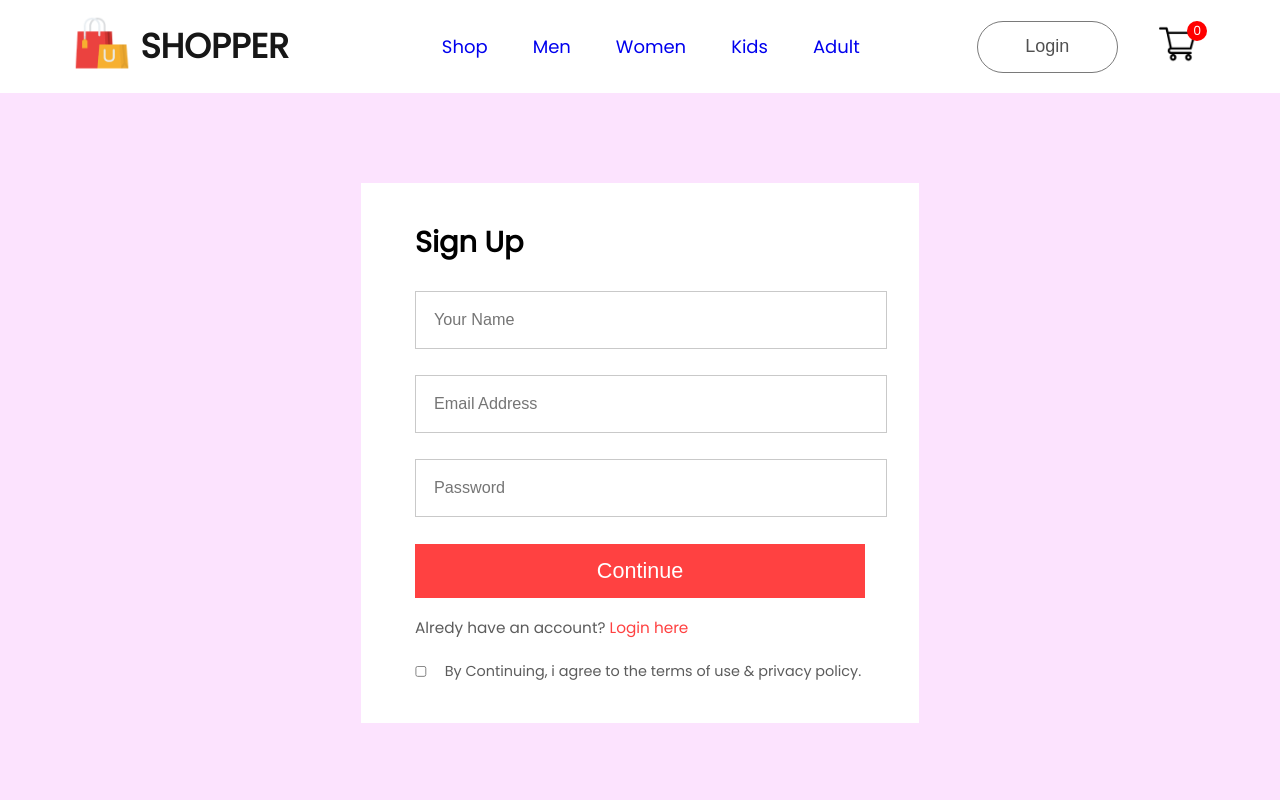
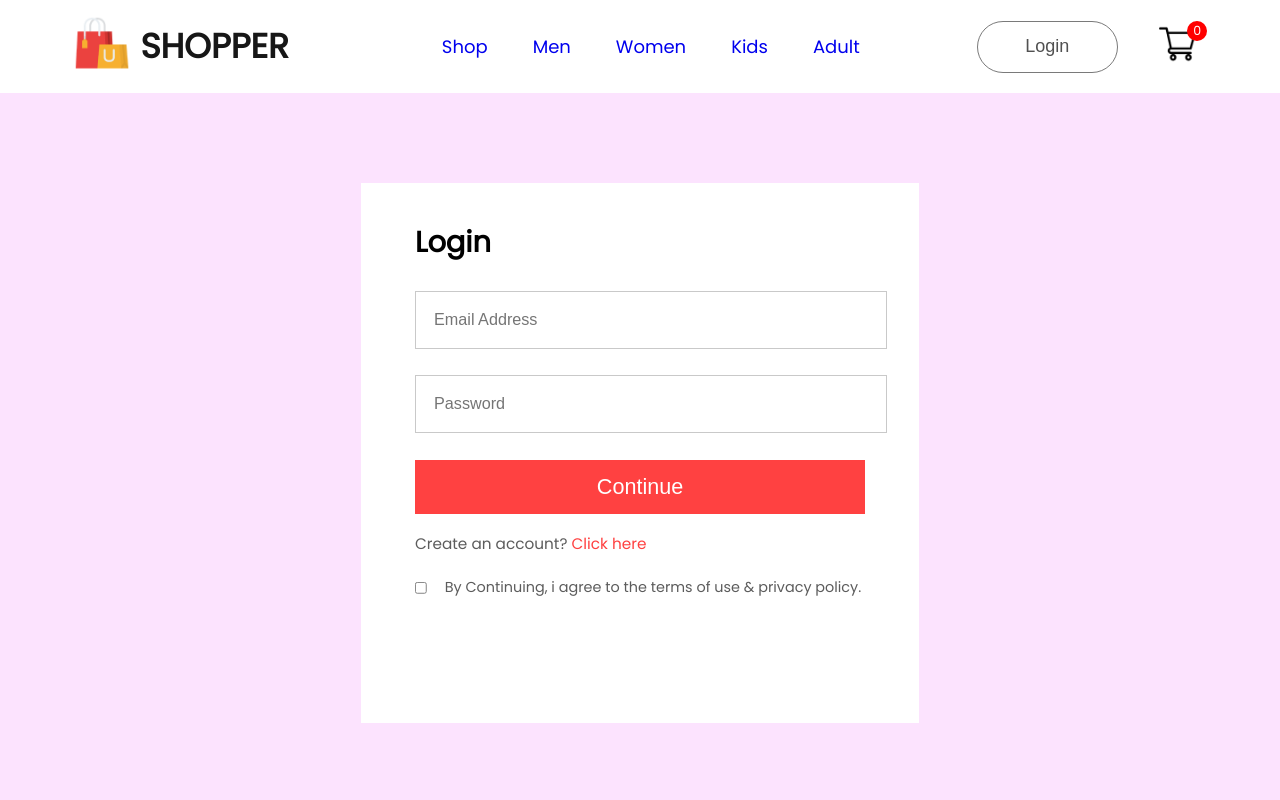
Before and after one commit to Kuncode2/E-Commerce-mern-frontend, a React (Create React App) app: page /login in a window 1280 px wide. Shown: the top 800 px of the page. Built offline with nearby package versions, Linux system fonts and the light colour scheme.

Commit message:
changes into the admin and the index folder

```diff
--- a/src/Components/Navbar/Navbar.jsx
+++ b/src/Components/Navbar/Navbar.jsx
@@ -30,7 +30,9 @@ import nav_dropdown from '../Assets/Dropdown-removebg-preview.png'
         <li onClick={()=>{setMenu("adult")}}><Link style={{textDecoration:'none'}} to='adult'>Adult</Link>{menu === "adult"?<hr/>:<></>}</li>
       </ul>
       <div className="nav-login-cart">
-        <Link to='/login'><button>Login</button></Link>
+        {localStorage.getItem('auth-token')
+        ?<button onClick={()=>{localStorage.removeItem('auth-token');window.location.replace('/')}}>Logout</button>
+        :<Link to='/login'><button>Login</button></Link>}
         <Link to='cart'><img src={cart_icon} alt="" /></Link>
         <div className="nav-cart-count">{geTotoalcartItem()}</div>
       </div>
--- a/src/Components/NewCollections/NewCollections.jsx
+++ b/src/Components/NewCollections/NewCollections.jsx
@@ -1,9 +1,15 @@
-import React from 'react'
+import React, { useEffect, useState } from 'react'
 import './NewCollection.css'
-import new_collection from '../Assets/new_collections'
 import Item from '../Item/Items'
 
+
 const NewCollections = () => {
+  const [new_collection,setNew_collection] = useState([])
+  useEffect(()=>{
+    fetch('http://localhost:4000/newcollections')
+    .then((response)=>response.json())
+    .then((data)=>setNew_collection(data))
+  },[])
   return (
     <div className='new-collections'>
      <h1>NEW COLLECTIONS</h1>
--- a/src/Components/Popular/Popular.jsx
+++ b/src/Components/Popular/Popular.jsx
@@ -1,15 +1,22 @@
-import React from 'react'
+import React, { useEffect, useState } from 'react'
 import "./Popular.css"
-import data_product from "../Assets/data"
 import Item from "../Item/Items"
 
 const Popular = () => {
+  const [popularProducts,setPopularProducts] = useState([])
+
+  useEffect(()=>{
+    fetch("http://localhost:4000/popularinwomen")
+    .then((response)=>response.json())
+    .then((data)=>(setPopularProducts(data)))
+  },[])
+
   return (
     <div className='popular'>
       <h1>POPUlAR IN WOMEN</h1>
       <hr />
       <div className="popular-item">
-        {data_product.map((item,i)=>{
+        {popularProducts.map((item,i)=>{
             return <Item key={i} id={item.id} name={item.name} image={item.image} new_price={item.new_price} old_price={item.old_price}/>
         })}
       </div>
--- a/src/Pages/CSS/LoginSignup.css
+++ b/src/Pages/CSS/LoginSignup.css
@@ -48,7 +48,8 @@
     font-weight: 500;
 }
 .loginsignup-login span{
-color: #ff4141
+color: #ff4141;
+cursor: pointer;
 }
 .loginsignup-agree{
     display: flex;
--- a/src/Pages/LoginSignup.jsx
+++ b/src/Pages/LoginSignup.jsx
@@ -1,17 +1,72 @@
 import React from 'react'
 import './CSS/LoginSignup.css'
+import { useState } from 'react'
 const LoginSignup = () => {
+  const [state,setState] = useState("Login")
+  const [formData,setFormData] = useState({
+    username:"",
+    password:"",
+    email:""
+  })
+////////////////////////////////////////////////////////////
+  const login = async()=>{
+    console.log("Login Function executed",formData);
+    let responseData;
+    await fetch('http://localhost:4000/login',{
+      method:'POST',
+      header:{
+        Accept:'application/form-data',
+        'Content-Type':'application/json'
+      },
+      body: JSON.stringify(formData),
+    }).then((response)=> response.json()).then((data)=>responseData=data)
+    if(responseData.success){
+      localStorage.setItem('auth-token',responseData.token);
+      window.location.replace("/")
+    }
+    else{
+      alert(responseData.errors)
+    }
+  }
+  //////////////////////////////////////////////////////////
+  const signup = async()=>{
+    console.log("Signup Function executed",formData);
+    let responseData;
+    await fetch('http://localhost:4000/signup',{
+      method:'POST',
+      headers:{
+        Accept:'application/form-data',
+        'Content-Type':'application/json'
+      },
+      body: JSON.stringify(formData),
+    }).then((response)=> response.json()).then((data)=>responseData=data)
+    if(responseData.success){
+      localStorage.setItem('auth-token',responseData.token);
+      window.location.replace("/")
+    }
+    else{
+      alert(responseData.errors)
+    }
+  }
+////////////////////////////////////////////////////////////
+  const changeHandler = (e) =>{
+    setFormData({...formData,[e.target.name]:e.target.value})
+  }
+
+
   return (
     <div className='loginsignup'>
       <div className="loginsignup-container">
-        <h1>Sign Up</h1>
+        <h1>{state}</h1>
         <div className="loginsignup-fields">
-          <input type="text" placeholder='Your Name' />
-          <input type="email" placeholder='Email Address' />
-          <input type="password" placeholder='Password'/>
+          {state === "Sign up"?<input name='username' value={formData.username} onChange={changeHandler} type="text" placeholder='Your Name' />:<></>}
+          <input  name='email' value={formData.email} onChange={changeHandler}  type="email" placeholder='Email Address' />
+          <input  name='password' value={formData.password} onChange={changeHandler}  type="password" placeholder='Password'/>
         </div>
-        <button>Continue</button>
-        <p className="loginsignup-login"> Alredy have an account? <span>Login here</span></p>
+        <button onClick={()=>{state === "Login"?login():signup()}}>Continue</button>
+        {state === "Sign up"
+        ? <p className="loginsignup-login"> Alredy have an account? <span onClick={()=>{setState("Login")}}>Login here</span></p>
+        :<p className="loginsignup-login"> Create an account? <span onClick={()=>{setState("Sign up")}}>Click here</span></p>}
         <div className="loginsignup-agree">
           <input type="checkbox" name='' id='' />
           <p>By Continuing, i agree to the terms of use & privacy policy.</p>
```
Also changed, not shown: src/Context/ShopContext.jsx (line endings or trailing spaces).
